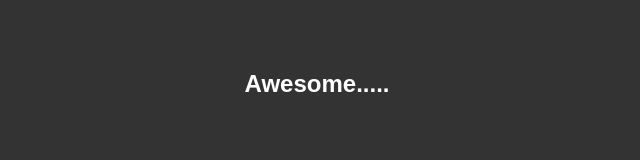
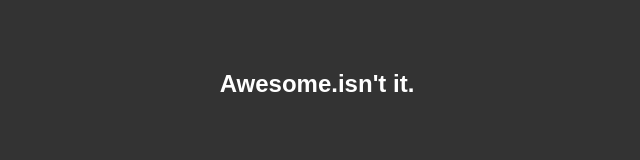
Before and after one commit to Sean-Harris-444/my-first-repo, a plain HTML site: page index.html in a window 1280 px wide. Shown: the top 160 px of the page, without its empty margins (323-963 px from the left). Drawn offline with Linux system fonts and the light colour scheme.

Commit message:
updated header

```diff
--- a/index.html
+++ b/index.html
@@ -7,7 +7,7 @@
   <title>Glowing Dots</title>
 </head>
 <body>
-  <h2>Awesome.....</h2>
+  <h2>Awesome.isn't it.</h2>
     <div>
       <ul>
         <li></li>
```
